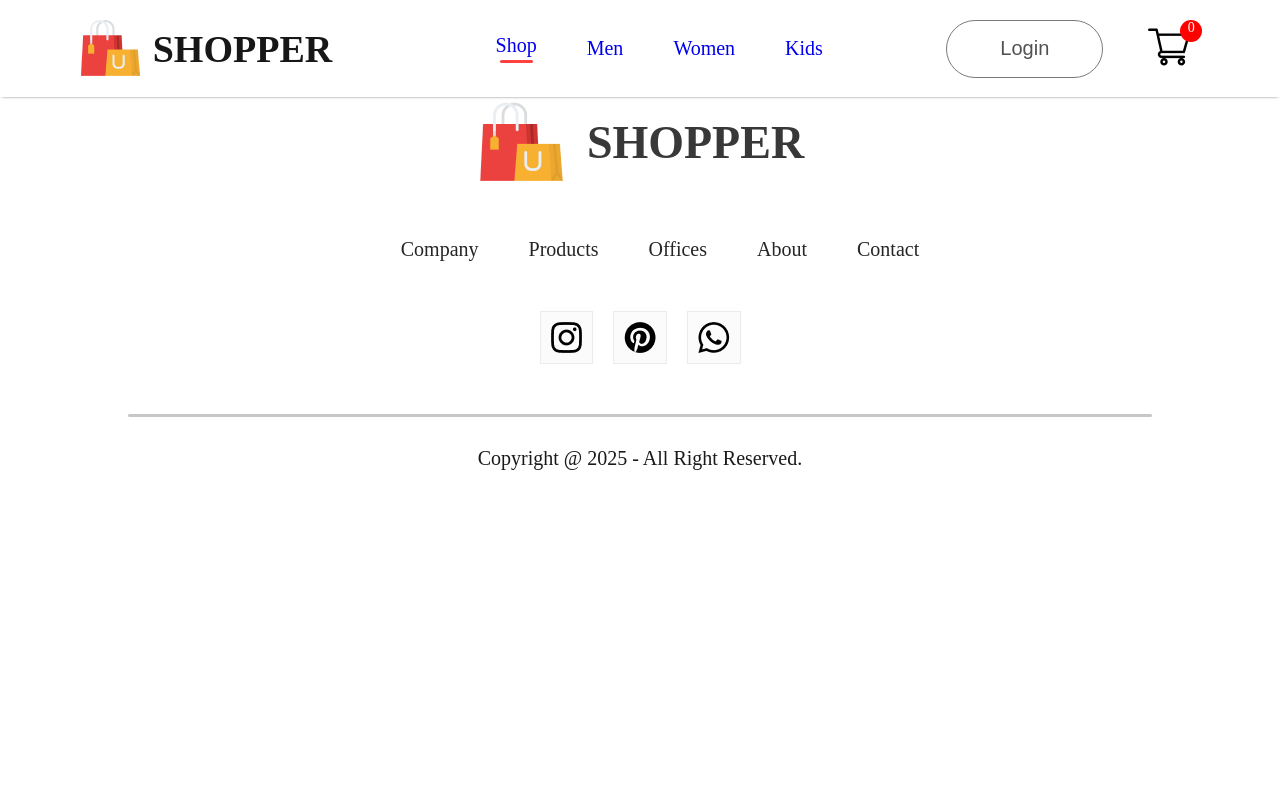
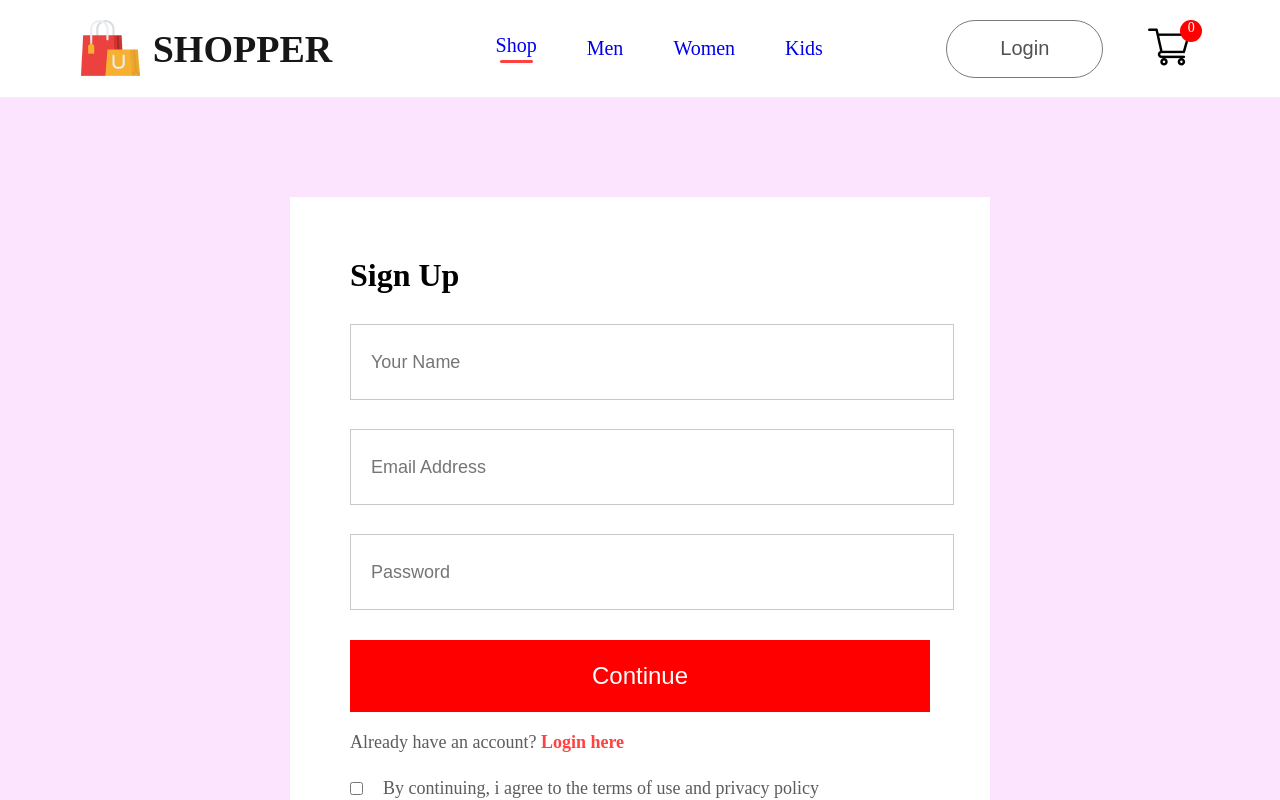
Before and after one commit to mahi-pandey/frontend, a React (Create React App) app: page /login in a window 1280 px wide. Shown: the top 800 px of the page. Built offline with nearby package versions, Linux system fonts and the light colour scheme.

Commit message:
added product

```diff
--- a/src/App.js
+++ b/src/App.js
@@ -9,6 +9,8 @@
 import men_banner from './Components/assets/banner_mens.png'
 import women_banner from './Components/assets/banner_women.png'
 import kid_banner from './Components/assets/banner_kids.png'
+import LoginSignup from './Pages/LoginSignup';
+
 
 
 function App() {
@@ -27,7 +29,7 @@
              </Route>
 
              <Route path='/cart' element={<Cart/>}/>
-             <Route path='./login' element={<loginSignup/>}/>
+             <Route path='/login' element={<LoginSignup/>}/>
 
 
 
--- /dev/null
+++ b/src/Components/Breadcrums/Breadcrum.jsx
@@ -0,0 +1,16 @@
+import React from 'react';
+import './Breadcrum.css'
+import arrow_icon from '../../Components/assets/breadcrum_arrow.png';
+
+
+const Breadcrum = (props) => {
+    const{product}=props;
+  return (
+    <div className='breadcrum'>
+        HOME <img src={arrow_icon }alt=""/> SHOP <img src={arrow_icon} alt=""/>{product.category} <img src={arrow_icon} alt=""/> {product.name}
+
+    </div>
+  );
+};
+
+export default Breadcrum
--- a/src/Components/Item/Item.jsx
+++ b/src/Components/Item/Item.jsx
@@ -1,10 +1,13 @@
 import React from 'react';
 import './Item.css'
+import { Link } from 'react-router-dom';
+
 
 const Item = (props) => {
   return (
     <div className='item'>
-        <img src={props.image} alt=""/>
+      <Link to={`/product/${props.id}`}><img src={props.image} alt=""/></Link>
+
         <p>{props.name} </p>
         <div className='item-prices'>
             <div className="item-price-new">
--- /dev/null
+++ b/src/Components/ProductDisplay/ProductDisplay.jsx
@@ -0,0 +1,31 @@
+import React from 'react';
+import './ProductDisplay.css'
+
+const ProductDisplay = (props) => {
+    const {product} = props;
+  return (
+    <div className='productDisplay'>
+        <div className="productdisplay-left">
+            <div className="productdisplay-img-list">
+                <img src={product.image} alt=""/>
+                <img src={product.image} alt=""/>
+                <img src={product.image} alt=""/>
+                <img src={product.image} alt=""/>
+
+
+            </div>
+
+
+
+
+        </div>
+        <div className="productdisplay-right"></div>
+
+
+
+
+    </div>
+  );
+};
+
+export default ProductDisplay;
--- /dev/null
+++ b/src/Pages/CSS/LoginSignup.css
@@ -0,0 +1,84 @@
+.loginsignup{
+    width:100%;
+    height:80vh;
+    background: #fce3fe;
+    padding-top: 100px;
+}
+
+.loginsignup-container{
+    width:580px;
+    height:600px;
+    background:white;
+    margin:auto;
+    padding:40px 60px;
+
+}
+
+.loginsignup-container h1{
+    margin:20px 0px;
+
+}
+
+
+.loginsignup-fields{
+    display:flex;
+    flex-direction: column;
+    gap:29px;
+    margin-top: 30px;
+
+}
+
+
+
+
+.loginsignup-fields input{
+    height:72px;
+    width:100%;
+    padding-left: 20px;
+    border:1px solid #c9c9c9;
+    outline:none;
+    color:#5c5c5c;
+    font-size: 18px;
+}
+
+
+
+.loginsignup-container button{
+
+    width:580px;
+    height:72px;
+    color:white;
+    background: red;
+    margin-top:30px;
+     border:none;
+     font-size: 24px;
+     font-weight: 500;
+     cursor:pointer;
+}
+
+
+
+.loginsignup-login{
+    margin-top: 20px;
+    color:#5c5c5c;
+    font-size: 18px;
+    font-weight: 500;
+}
+
+
+.loginsignup-login span{
+    color:#ff4141;
+    font-weight: 600;
+
+}
+
+.loginsignup-agree{
+    display:flex;
+    align-items: center;
+    margin-top: 25px;
+    gap:20px;
+    color:#5c5c5c;
+    font-size: 18px;
+    font-weight: 500;
+
+}
--- a/src/Pages/LoginSignup.jsx
+++ b/src/Pages/LoginSignup.jsx
@@ -1,8 +1,31 @@
 import React from 'react';
+import './CSS/LoginSignup.css'
+
 
 const LoginSignup = () => {
   return (
-    <div>
+    <div className='loginsignup'>
+      <div className='loginsignup-container'>
+        <h1>
+          Sign Up
+        </h1>
+        <div className="loginsignup-fields">
+          <input type='text' placeholder='Your Name'/>
+          <input type='email' placeholder='Email Address'/>
+          <input type='password' placeholder='Password'/>
+
+        </div>
+
+        <button>Continue</button>
+        <p className='loginsignup-login'>Already have an account? <span>Login here </span></p>
+        <div className="loginsignup-agree">
+          <input type="checkbox" name='' id='' />
+          <p> By continuing, i agree to the terms of use and privacy policy</p>
+
+        </div>
+
+
+      </div>
 
     </div>
   );
--- a/src/Pages/Product.jsx
+++ b/src/Pages/Product.jsx
@@ -1,9 +1,18 @@
-import React from 'react';
+import React , {useContext} from 'react';
+import { ShopContext } from '../Context/ShopContext';
+import {useParams} from 'react-router-dom'
+import Breadcrum from '../Components/Breadcrums/Breadcrum';
+import ProductDisplay from '../Components/ProductDisplay/ProductDisplay';
 
 const Product = () => {
+  const {all_product} = useContext(ShopContext);
+  const{productId} = useParams();
+  const product= all_product.find((e)=>e.id=== Number(productId));
   return (
     <div>
-      MyComponent
+      <Breadcrum product ={product}/>
+      <ProductDisplay product={product}/>
+
     </div>
   );
 };
```
Also changed, not shown: src/Components/Breadcrums/Breadcrum.css (added), src/Components/ProductDisplay/ProductDisplay.css (added).
